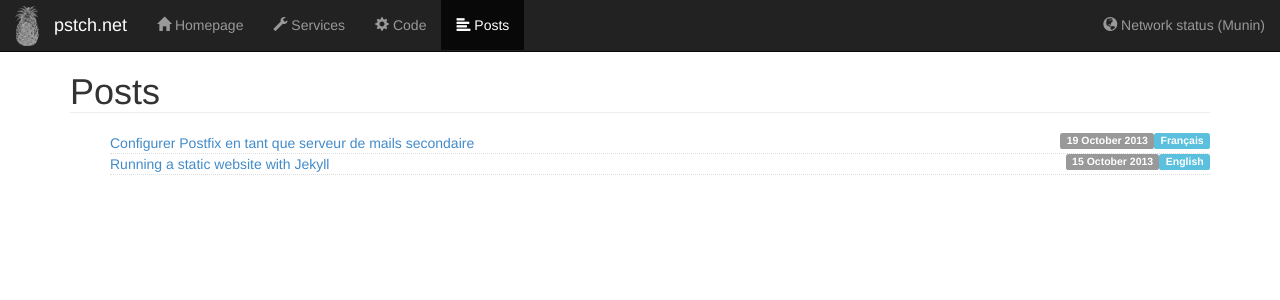
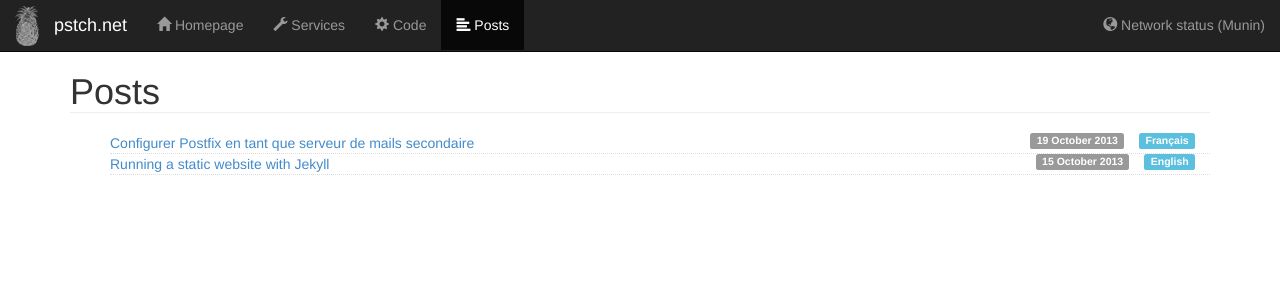
Before and after one commit to pstch/pstch-www, a Jekyll site: the page built from posts.html, in a window 1280 px wide. Shown: the top 300 px of the page. Built offline with Jekyll 4.4.1, drawn with Linux system fonts in a browser that asks for light colours.

Commit message:
Style tweak

```diff
--- a/media/css/custom.css
+++ b/media/css/custom.css
@@ -51,6 +51,7 @@
 }
 #post-list > li > small {
     float: right;
+    margin-right: 15px;
 }
 #post-list > li {
     border-bottom: 1px dotted #ddd;
```
